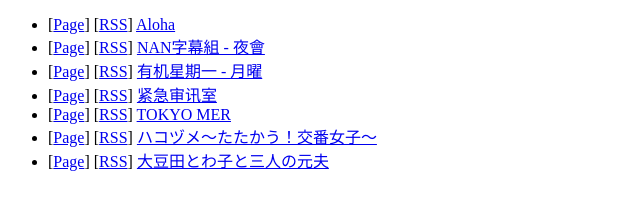
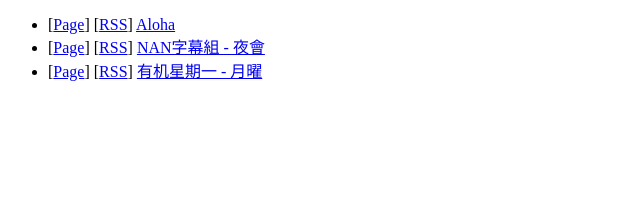
Before and after one commit to franklai/torrent-rss, a plain HTML site: page index.html in a window 1280 px wide. Shown: the whole page, without its empty margins (0-640 px from the left). Drawn offline with Linux system fonts and the light colour scheme.

Commit message:
deploy: 21ba070053910d7b69f22c9a5c9e08d29df1b831

```diff
--- a/index.html
+++ b/index.html
@@ -18,25 +18,5 @@
 [<a href="https://franklai.github.io/torrent-rss/rss/%E6%9C%89%E6%9C%BA%E6%98%9F%E6%9C%9F%E4%B8%80%20-%20%E6%9C%88%E6%9B%9C.rss">RSS</a>]
 <a href="https://franklai.github.io/torrent-rss/rss/%E6%9C%89%E6%9C%BA%E6%98%9F%E6%9C%9F%E4%B8%80%20-%20%E6%9C%88%E6%9B%9C.rss">有机星期一 - 月曜</a>
 </li>
-<li>
-[<a href="http://www.zimuxia.cn/portfolio/%e7%b4%a7%e6%80%a5%e5%ae%a1%e8%ae%af%e5%ae%a4">Page</a>]
-[<a href="https://franklai.github.io/torrent-rss/rss/%E7%B4%A7%E6%80%A5%E5%AE%A1%E8%AE%AF%E5%AE%A4.rss">RSS</a>]
-<a href="https://franklai.github.io/torrent-rss/rss/%E7%B4%A7%E6%80%A5%E5%AE%A1%E8%AE%AF%E5%AE%A4.rss">紧急审讯室</a>
-</li>
-<li>
-[<a href="http://www.zimuxia.cn/portfolio/tokyo-mer-%e7%a7%bb%e5%8a%a8%e6%80%a5%e6%95%91%e5%ae%a4">Page</a>]
-[<a href="https://franklai.github.io/torrent-rss/rss/TOKYO%20MER.rss">RSS</a>]
-<a href="https://franklai.github.io/torrent-rss/rss/TOKYO%20MER.rss">TOKYO MER</a>
-</li>
-<li>
-[<a href="http://www.zimuxia.cn/portfolio/%e7%a7%98%e5%af%86%e5%86%85%e5%b9%95%e6%88%98%e6%96%97%e5%90%a7%e5%a5%b3%e5%b7%a1%e8%ad%a6">Page</a>]
-[<a href="https://franklai.github.io/torrent-rss/rss/%E3%83%8F%E3%82%B3%E3%83%85%E3%83%A1%E3%80%9C%E3%81%9F%E3%81%9F%E3%81%8B%E3%81%86%EF%BC%81%E4%BA%A4%E7%95%AA%E5%A5%B3%E5%AD%90%E3%80%9C.rss">RSS</a>]
-<a href="https://franklai.github.io/torrent-rss/rss/%E3%83%8F%E3%82%B3%E3%83%85%E3%83%A1%E3%80%9C%E3%81%9F%E3%81%9F%E3%81%8B%E3%81%86%EF%BC%81%E4%BA%A4%E7%95%AA%E5%A5%B3%E5%AD%90%E3%80%9C.rss">ハコヅメ〜たたかう！交番女子〜</a>
-</li>
-<li>
-[<a href="http://www.zimuxia.cn/portfolio/%e5%a4%a7%e8%b1%86%e7%94%b0%e5%8d%81%e5%92%8c%e5%ad%90%e4%b8%8e%e4%b8%89%e4%b8%aa%e5%89%8d%e5%a4%ab">Page</a>]
-[<a href="https://franklai.github.io/torrent-rss/rss/%E5%A4%A7%E8%B1%86%E7%94%B0%E3%81%A8%E3%82%8F%E5%AD%90%E3%81%A8%E4%B8%89%E4%BA%BA%E3%81%AE%E5%85%83%E5%A4%AB.rss">RSS</a>]
-<a href="https://franklai.github.io/torrent-rss/rss/%E5%A4%A7%E8%B1%86%E7%94%B0%E3%81%A8%E3%82%8F%E5%AD%90%E3%81%A8%E4%B8%89%E4%BA%BA%E3%81%AE%E5%85%83%E5%A4%AB.rss">大豆田とわ子と三人の元夫</a>
-</li>
 </ul>
 </body></html>
```
Also changed, not shown: 5 other files.
